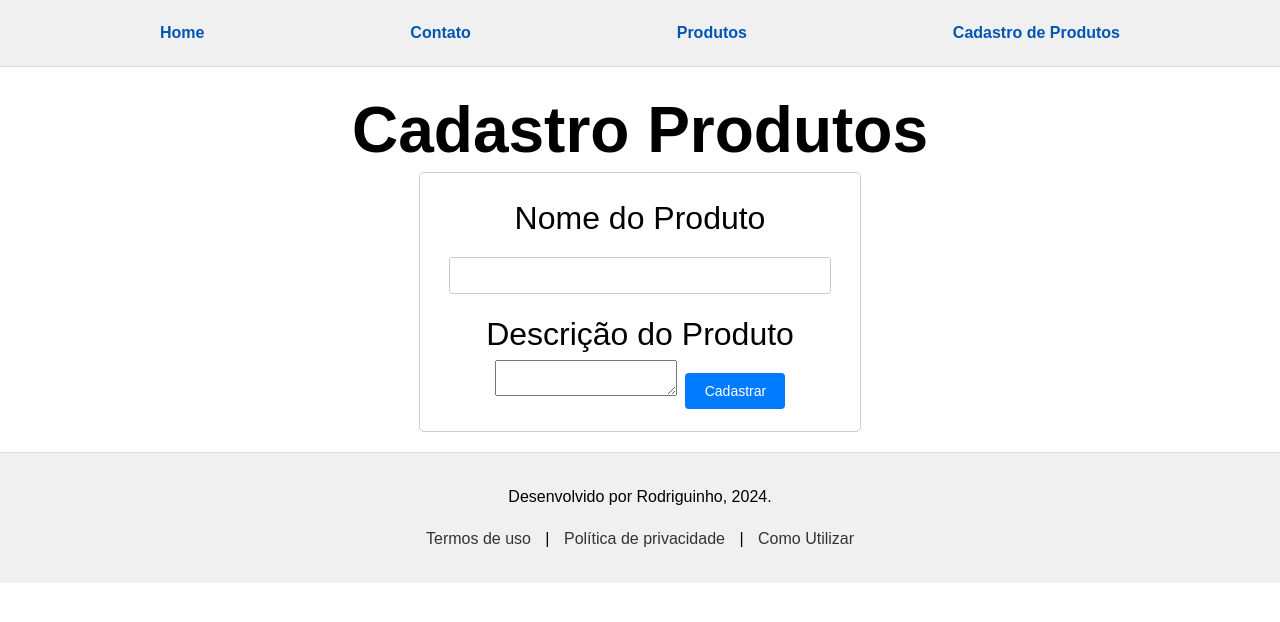
After one commit to lelerudeli/projeto_lp3, a Flask app: page /cadastro in a window 1280 px wide. The commit adds this page. Shown: the top 622 px of the page. Run offline with Flask 3, Linux system fonts and the light colour scheme.

Commit message:
comecei a implementar

```diff
--- a/projeto_lp3/app.py
+++ b/projeto_lp3/app.py
@@ -1,4 +1,6 @@
 from flask import Flask, render_template
+from projeto_lp3.validations import *
+
 
 app = Flask(__name__)
 
@@ -22,11 +24,34 @@ def contato():
 @app.route("/produtos")
 
 def produtos():
-
     lista_produtos = [
         {"nome": "coquinha bb", "desc": "ruim"},
         {"nome": "doritos", "desc": "suja a mao"},
         {"nome": "sneakers", "desc": "meu choc preferido"}
     ]
 
-    return render_template ("produtos.html", produtos=lista_produtos)
+    return render_template ("produtos.html", produtos = lista_produtos)
+
+@app.route("/cpfcnpj")
+def cpf():
+    cpf = validaCpf()
+    cnpj = validaCnpj()
+    return render_template("cpfcnpj.html", cpf=cpf, cnpj=cnpj)
+
+@app.route("/cadastro")
+def cadastro_produtos():
+    return render_template("cadastro_produtos.html")
+
+@app.route("/comousar")
+def como_usar():
+    return render_template("como_usar.html")
+
+@app.route("/politicas")
+def politicas():
+    return render_template("politica.html")
+
+@app.route("/termos")
+def termos():
+     return render_template("termos.html")
+
+app.run(debug=True)
--- /dev/null
+++ b/projeto_lp3/static/principal.css
@@ -0,0 +1,90 @@
+body {
+    font-family: sans-serif;
+    line-height: 1.6;
+    margin: 0;
+}
+
+header {
+    background-color: #f0f0f0;
+    padding: 20px 0;
+    border-bottom: 1px solid #ddd;
+    text-align: center;
+}
+
+nav {
+    max-width: 960px;
+    margin: 0 auto;
+    display: flex;
+    justify-content: space-between;
+}
+
+nav a {
+    color: #0056b3;
+    text-decoration: none;
+    font-weight: bold;
+}
+
+/* Conteúdo principal */
+main {
+    max-width: 960px;
+    margin: 0px auto;
+    margin-top: -30px;
+    padding: 0 20px;
+}
+
+.container {
+    text-align: center;
+    margin-bottom: 20px;
+    font-size: 2em;
+    color: #000000;
+}
+
+h1 {
+    margin-bottom: -20px;
+}
+
+/* Rodapé */
+footer {
+    background-color: #f0f0f0;
+    padding: 15px 0;
+    text-align: center;
+    border-top: 1px solid #ddd;
+}
+
+footer a {
+    color: #333;
+    text-decoration: none;
+    margin: 0 10px;
+}
+
+.container form {
+    /* Formulário */
+    width: 100%;
+    max-width: 400px;
+    margin: 0 auto;
+    margin-top: 10px;
+    padding: 20px;
+    border: 1px solid #ccc;
+    border-radius: 5px;
+}
+
+.container form input{
+    /* Email e Telefone*/
+    width: 90%;
+    padding: 10px;
+    margin-bottom: 15px;
+    border: 1px solid #ccc;
+    border-radius: 3px;
+}
+
+.container form button[type="submit"] {
+    /* Enviar*/
+    background-color: #007bff;
+    color: white;
+    padding: 10px 15px;
+    border: none;
+    border-radius: 4px;
+    cursor: pointer;
+    width: 100px;
+    font-size: 14px;
+}
--- /dev/null
+++ b/projeto_lp3/templates/base_principal.html
@@ -0,0 +1,28 @@
+<!DOCTYPE html>
+<html>
+<head>
+    <title>{% block title %}Home{% endblock %}</title>
+    <link rel="stylesheet" href="{{url_for('static', filename = 'principal.css')}}">
+</head>
+<body>
+    <header>
+        <nav>
+            <a href="/">Home</a>
+            <a href="/contato">Contato</a>
+            <a href="/produtos">Produtos</a>
+            <a href="/cadastro">Cadastro de Produtos</a>
+        </nav>
+    </header>
+
+    <main>
+        <div class="container">
+        {% block content %}{% endblock %}
+        </div>
+    </main>
+
+    <footer>
+        <p>Desenvolvido por Rodriguinho, 2024.</p>
+        <p><a href="/termos">Termos de uso</a> | <a href="/politicas">Política de privacidade</a>  | <a href="/comousar"> Como Utilizar</a></p>
+    </footer>
+</body>
+</html>
--- /dev/null
+++ b/projeto_lp3/templates/cadastro_produtos.html
@@ -0,0 +1,18 @@
+{% extends "base_principal.html" %}
+
+{% block title %} Cadastro Produto {% endblock %}
+
+{% block content %}
+<h1> Cadastro Produtos</h1>
+<form action="/produtos" method="post">
+    <label for="nome">Nome do Produto</label>
+    <input type="text" id="nome" name="nome">
+
+    <label for="descricao">Descrição do Produto</label>
+    <textarea name="descricao" id="descricao"></textarea>
+
+    <button type="submit">Cadastrar</button>
+
+
+</form>
+{% endblock %}
--- a/projeto_lp3/templates/produtos.html
+++ b/projeto_lp3/templates/produtos.html
@@ -11,7 +11,7 @@
 </body>
 </html>
 
-{% extends "base.html" %}
+{% extends "base_principal.html" %}
 
 {% block title %} Produtos {% endblock %}
 
```
Also changed, not shown: projeto_lp3/cpf.py (deleted, +0 -17 lines), projeto_lp3/static/políticas.css (added, +51 -0 lines), projeto_lp3/templates/base.html (deleted, +0 -24 lines), projeto_lp3/templates/base_politicas.html (added, +34 -0 lines), projeto_lp3/templates/como_usar.html (added, +33 -0 lines), projeto_lp3/templates/contato.html (+8 -19 lines), projeto_lp3/templates/cpfcnpj.html (added, +17 -0 lines), projeto_lp3/templates/home.html (+5 -18 lines), projeto_lp3/templates/politica.html (added, +40 -0 lines), projeto_lp3/templates/termos.html (added, +33 -0 lines), projeto_lp3/validations.py (added, +15 -0 lines).
